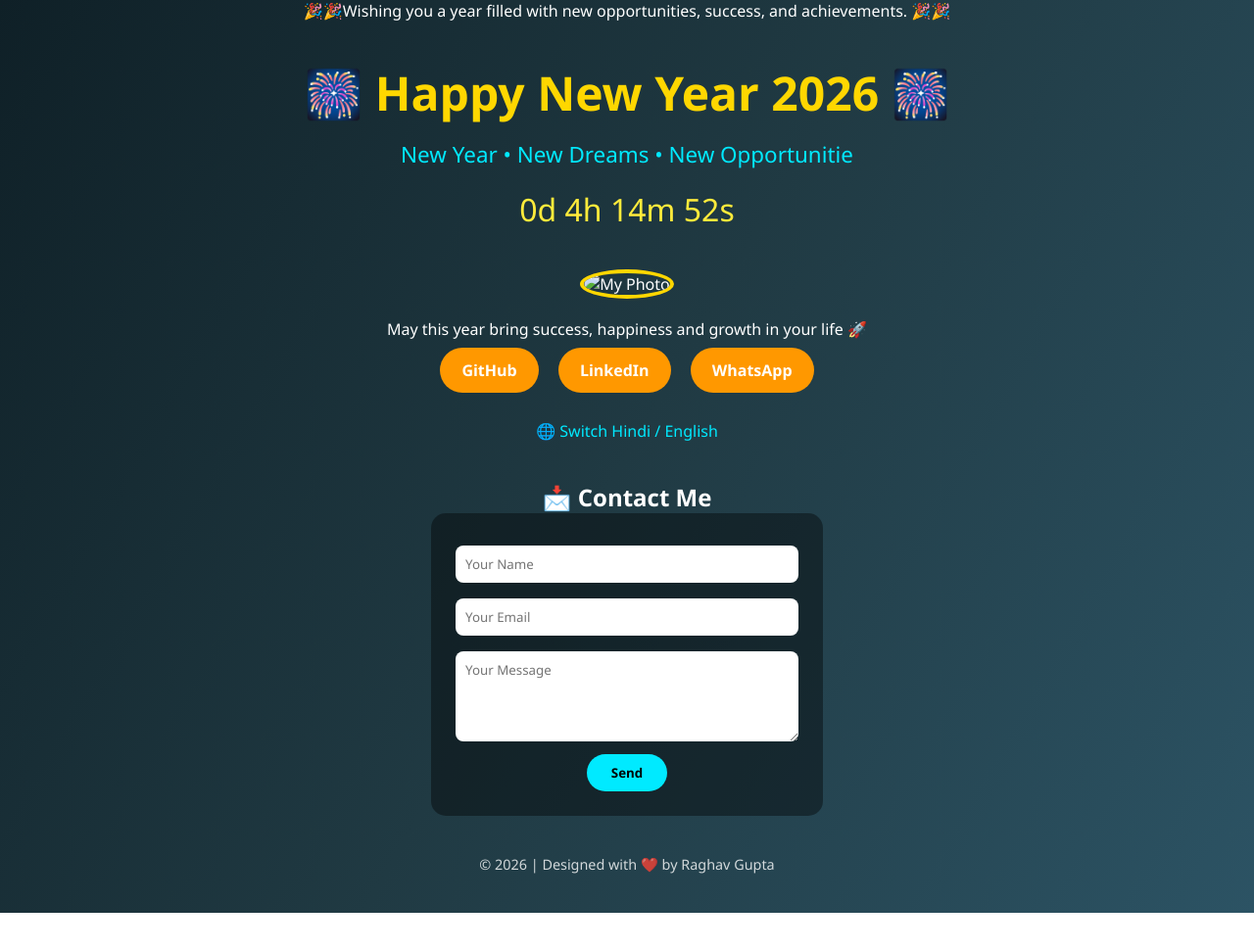
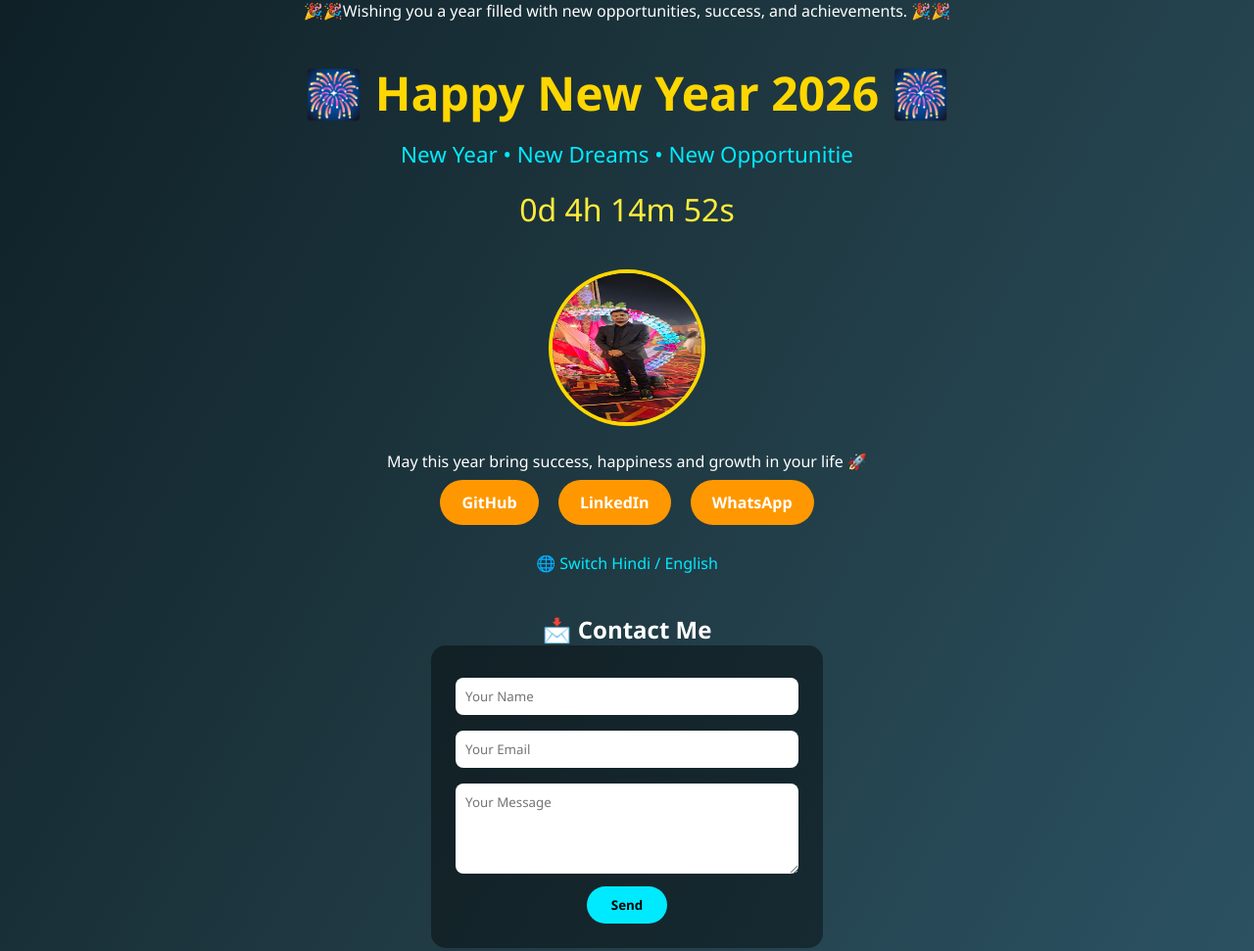
Before and after one commit to Raghav335/New-Year-2K26, a plain HTML site: page code/index.html in a window 1280 px wide. Shown: the top 971 px of the page at 98% size. Before the commit the page ends 932 px from the top, so only its background shows below. Drawn offline with Linux system fonts and the light colour scheme.

Commit message:
Update index.html

```diff
--- a/code/index.html
+++ b/code/index.html
@@ -143,7 +143,7 @@ canvas{
 
 <div class="profile">
     <!-- 👇 apni photo ka link daalo -->
-    <img src="" alt="My Photo">
+    <img src="https://github.com/Raghav335/New-Year-2K26/blob/main/my%20pic.jpg" alt="My Photo">
 </div>
 
 <p id="msg">
```
